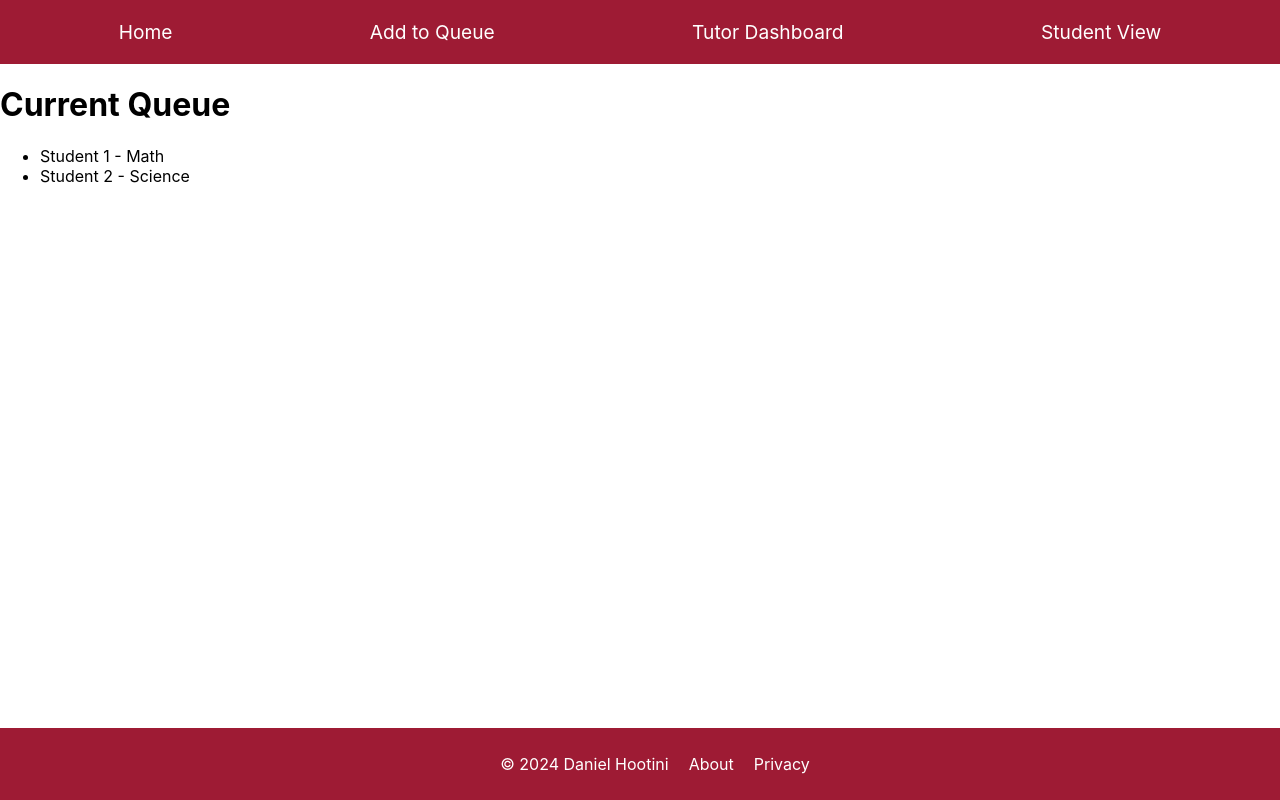
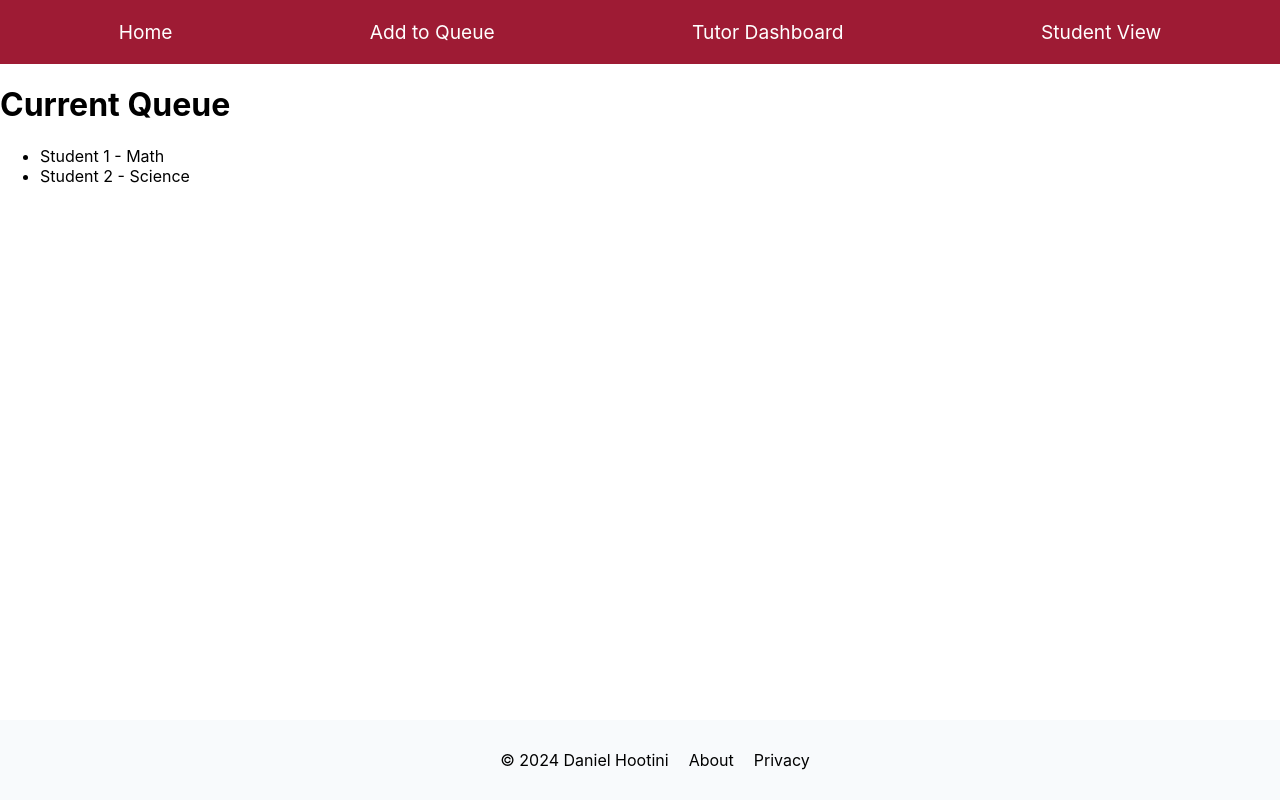
Before and after one commit to DanielH987/tutoring-queue, a React (Create React App) app: page / in a window 1280 px wide. Built offline with nearby package versions, Linux system fonts and the light colour scheme.

Commit message:
style: Update Footer component styling

```diff
--- a/src/styles/Footer.css
+++ b/src/styles/Footer.css
@@ -1,33 +1,34 @@
 .footer {
-  background-color: #9e1b34;
+  background-color: #f8fafc;
   padding: 10px 20px;
-  color: white;
+  color: black;
   text-align: center;
   position: fixed;
   bottom: 0;
+  height: 60px;
   width: 100%;
-  display: flex; /* Flexbox to align items */
-  justify-content: center; /* Center all elements horizontally */
-  align-items: center; /* Vertically center the items */
+  display: flex;
+  justify-content: center;
+  align-items: center;
 }
 
 .footer p {
-  margin-right: 10px; /* Adjust the margin between the text and the links */
+  margin-right: 10px;
 }
 
 .footer-nav-list {
   list-style-type: none;
-  display: flex; /* Display the list items in a row */
+  display: flex;
   margin: 0;
   padding: 0;
 }
 
 .footer-nav-list li {
-  margin: 0 10px; /* Set equal margin between the links */
+  margin: 0 10px;
 }
 
 .footer a {
-  color: white;
+  color: black;
   text-decoration: none;
 }
 
```
